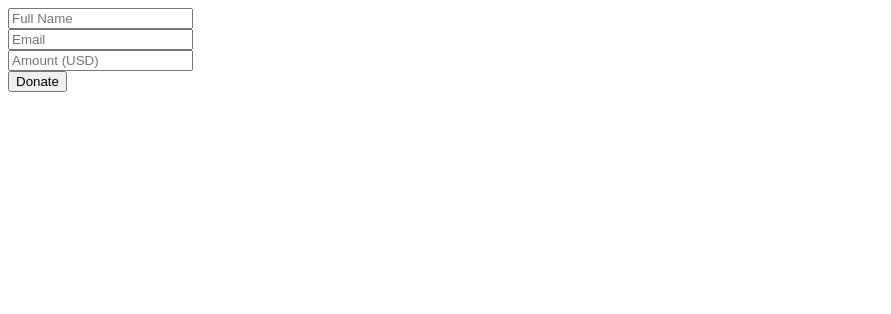
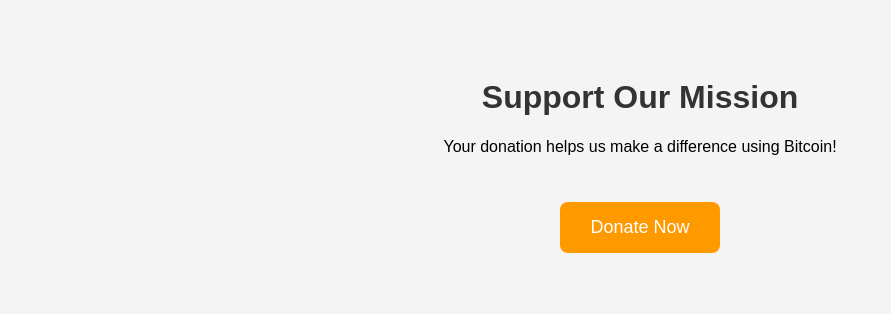
Before and after one commit to peartjason/btc-donation-site, a plain HTML site: page templates/index.html in a window 1280 px wide. Shown: the whole page, without its empty margins (0-891 px from the left). Drawn offline with Linux system fonts and the light colour scheme.

Commit message:
Add homepage with Donate button

```diff
--- a/templates/index.html
+++ b/templates/index.html
@@ -1,6 +1,39 @@
-<form action="/pay" method="POST">
-  <input type="text" name="name" placeholder="Full Name" required><br>
-  <input type="email" name="email" placeholder="Email" required><br>
-  <input type="number" name="amount" placeholder="Amount (USD)" required><br>
-  <button type="submit">Donate</button>
-</form>
+<!DOCTYPE html>
+<html lang="en">
+<head>
+  <meta charset="UTF-8" />
+  <meta name="viewport" content="width=device-width, initial-scale=1.0" />
+  <title>BTC Charity Donation</title>
+  <style>
+    body {
+      font-family: Arial, sans-serif;
+      text-align: center;
+      padding: 50px;
+      background: #f4f4f4;
+    }
+    h1 {
+      color: #333;
+    }
+    .donate-btn {
+      background-color: #ff9900;
+      border: none;
+      padding: 15px 30px;
+      color: white;
+      font-size: 18px;
+      cursor: pointer;
+      border-radius: 8px;
+      margin-top: 30px;
+    }
+    .donate-btn:hover {
+      background-color: #e08900;
+    }
+  </style>
+</head>
+<body>
+  <h1>Support Our Mission</h1>
+  <p>Your donation helps us make a difference using Bitcoin!</p>
+  <form action="https://donorbox.org/your-donation-form" method="get" target="_blank">
+    <button class="donate-btn">Donate Now</button>
+  </form>
+</body>
+</html>
```
